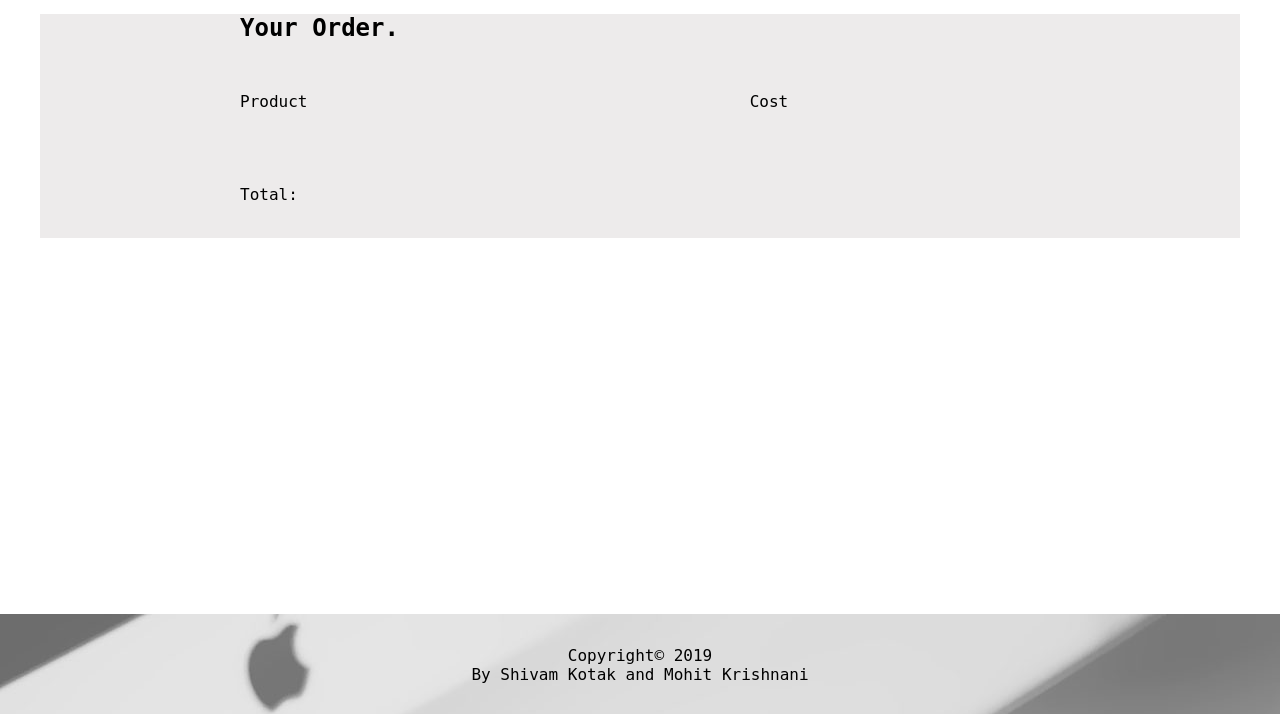
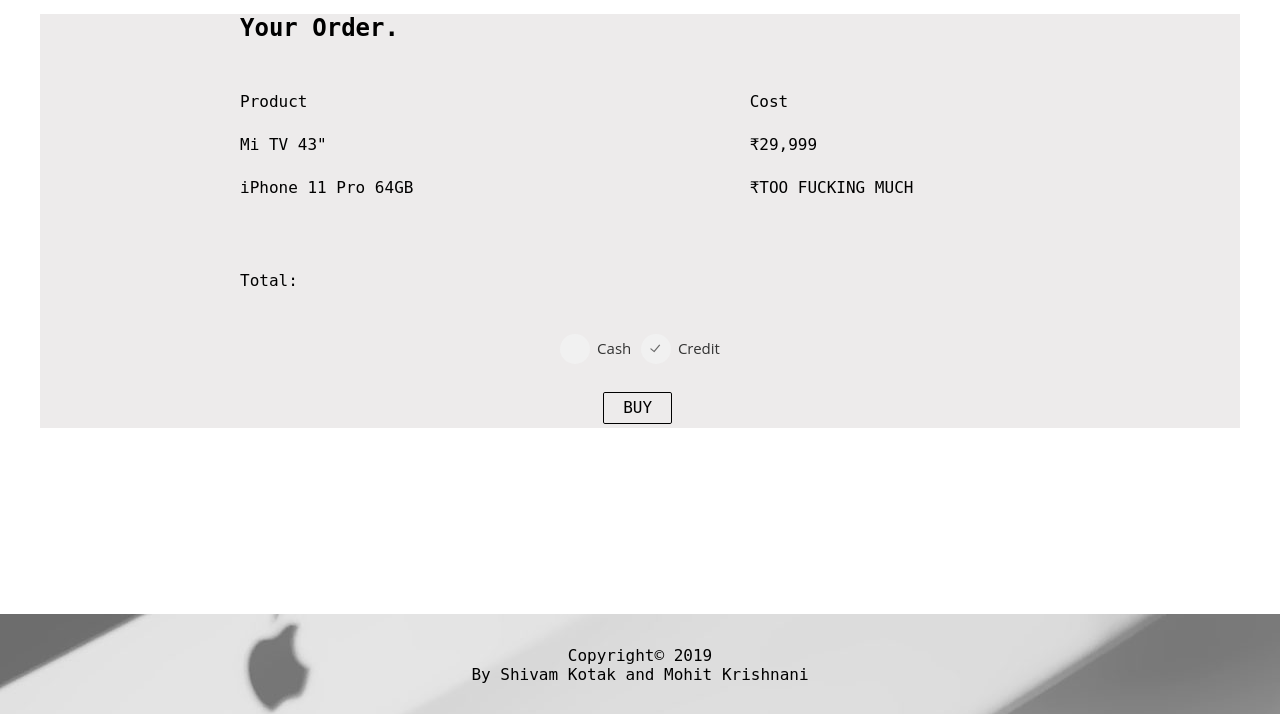
Before and after one commit to t3ds/BargainBin, a web app: file cart.html in a window 1280 px wide. Shown: the part 86-800 px from the top of the page. Run offline with its HTML, style and script files only (its server is not run), Linux system fonts and the light colour scheme.

Commit message:
Completed cart

```diff
--- a/cart.html
+++ b/cart.html
@@ -59,6 +59,15 @@
                             <div class="item-cost">Cost</div>
                         </li>
 
+                        <li class="item-row">
+                            <div class="item-name">Mi TV 43"</div>
+                            <div class="item-cost">&#8377;29,999</div>
+                        </li>
+
+                        <li class="item-row">
+                            <div class="item-name">iPhone 11 Pro 64GB</div>
+                            <div class="item-cost">&#8377;TOO FUCKING MUCH</div>
+                        </li>
                     </ul>
 
 
@@ -66,6 +75,16 @@
 
 
                 </div>
+
+                <div class="options">
+
+                    <div>
+                            <input type="radio" name="payment" value="one" id="cash" class="form-radio" checked><label for="cash">Cash</label>
+                            <input type="radio" name="payment" value="two" id="card" class="form-radio" checked><label for="card">Credit</label>
+                    </div>
+                    <a href="#" class="buy">BUY</a>
+                </div>
+
             </div>
 
             <footer id="footer">
@@ -77,5 +96,14 @@
     <!--<script src="js/bootstrap.min.js"></script>-->
     <script src="js/jquery-3.4.1.min.js"></script>
     <script src="js/script2.js"></script>
+
+    <!--<script>
+        var radios = document.getElementsByClassName('form-radio');
+        for(i=0; i<radios.length; i++ ) {
+            radios[i].onclick = function(e) {
+                this.checked = false;
+            }
+        }
+    </script>-->
 </body>
 </html>
--- a/css/style2.css
+++ b/css/style2.css
@@ -285,7 +285,83 @@
   margin-bottom: 30px;
 }
 
+a.buy{
+  display:inline-block;
+  padding:0.35em 1.2em;
+  border:0.1em solid black;
+  margin:0 0.3em 0.3em 0;
+  border-radius:0.12em;
+  box-sizing: border-box;
+  text-decoration:none;
 
+  font-weight:300;
+  color:black;
+  text-align:center;
+  transition: all 0.2s;
+  }
+
+  a.buy:hover{
+  color:#000000;
+  background-color:#FFFFFF;
+  }
+ /* @media all and (max-width:30em){
+   a.buy{
+  display:block;
+  margin:1em auto;
+   }
+  }*/
+
+  .options{
+    text-align: center;
+  }
+
+  .options>div {
+    margin-bottom: 30px;
+  }
+
+  .form-radio
+{
+     -webkit-appearance: none;
+     -moz-appearance: none;
+     appearance: none;
+     display: inline-block;
+     position: relative;
+     background-color: #f1f1f1;
+     color: #666;
+     top: 10px;
+     height: 30px;
+     width: 30px;
+     border: 0;
+     border-radius: 50px;
+     cursor: pointer;
+     margin-right: 7px;
+     outline: none;
+}
+.form-radio:checked::before
+{
+     position: absolute;
+     font: 13px/1 'Open Sans', sans-serif;
+     left: 11px;
+     top: 7px;
+     content: '\02143';
+     transform: rotate(40deg);
+}
+.form-radio:hover
+{
+     background-color: #f7f7f7;
+}
+.form-radio:checked
+{
+     background-color: #f1f1f1;
+}
+label
+{
+     font: 15px/1.7 'Open Sans', sans-serif;
+     color: #333;
+     -webkit-font-smoothing: antialiased;
+     -moz-osx-font-smoothing: grayscale;
+     cursor: pointer;
+}
 
 /*******CONTACT FORM******/
 .contact-us{
```
